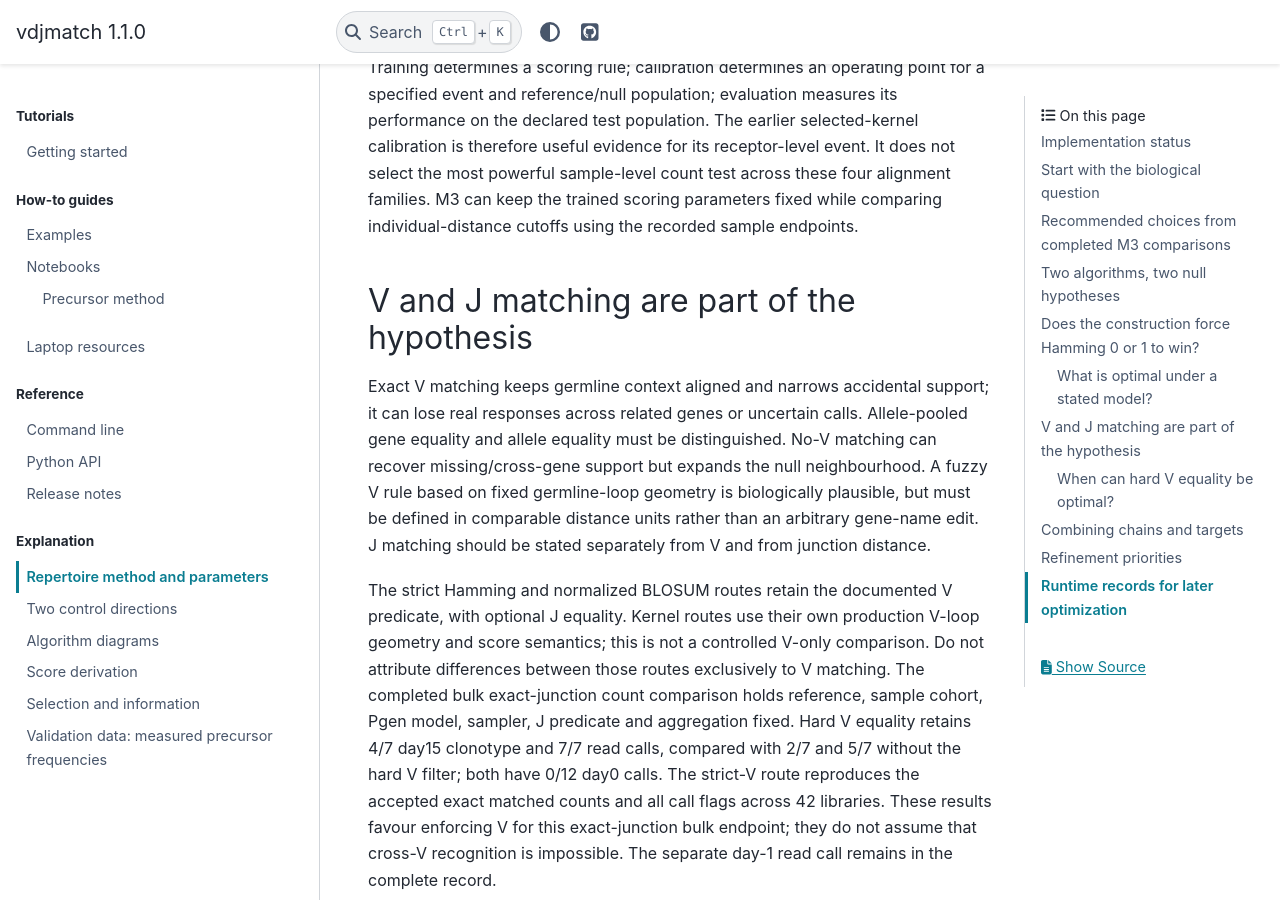
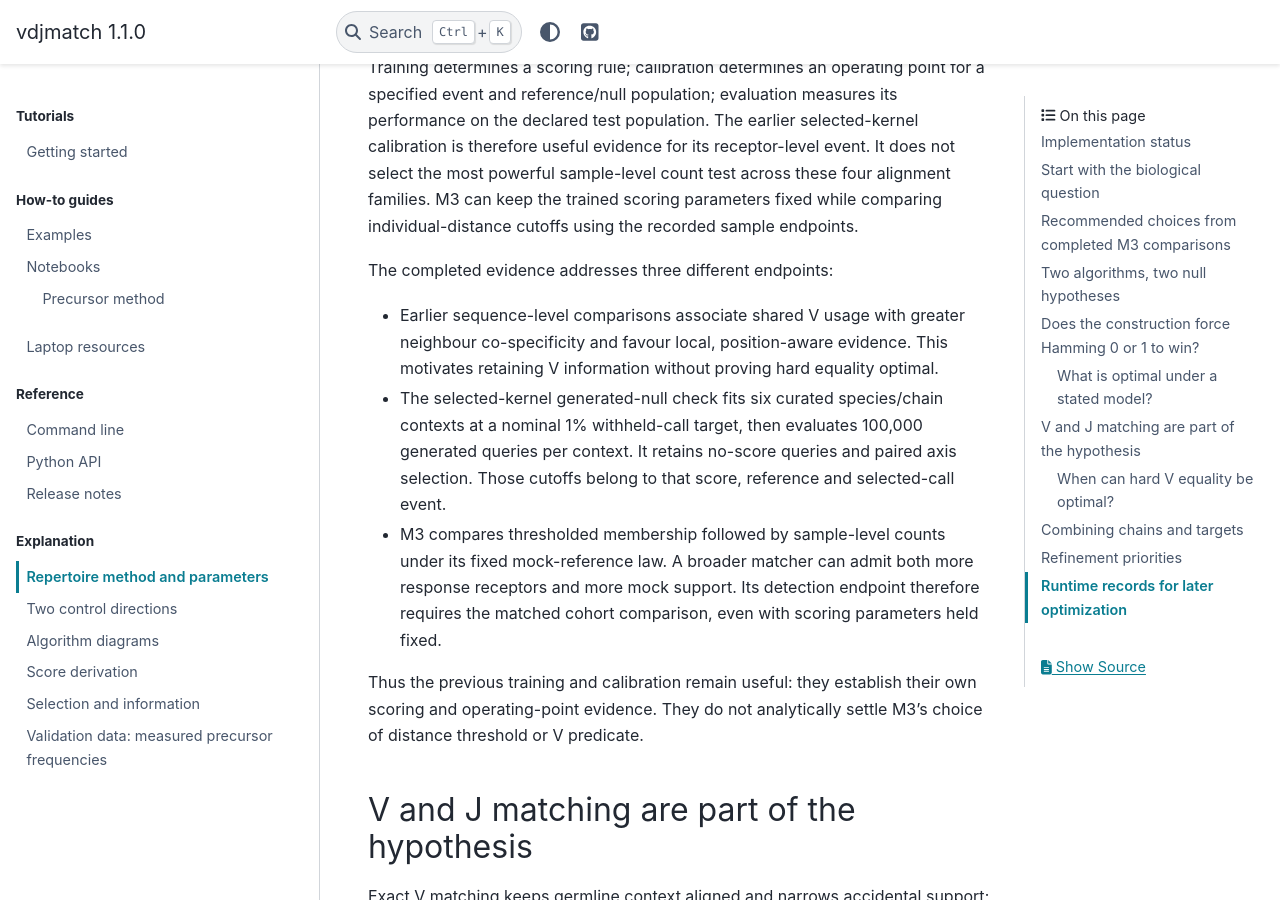
Before and after one commit to antigenomics/vdjmatch, a Sphinx documentation site: the page built from docs/repertoire-method.rst, in a window 1280 px wide and 900 px high, scrolled down 4480 px. Built offline with Sphinx 7.4.7 and the PyData theme 0.15.4, drawn with Linux system fonts in a browser that asks for light colours; pages that are not in the unit, such as notebooks, are missing from menus.

Commit message:
Connect prior V and calibration evidence to M3 endpoint selection

```diff
--- a/docs/repertoire-method.rst
+++ b/docs/repertoire-method.rst
@@ -174,6 +174,24 @@ not select the most powerful sample-level count test across these four
 alignment families. M3 can keep the trained scoring parameters fixed while
 comparing individual-distance cutoffs using the recorded sample endpoints.
 
+The completed evidence addresses three different endpoints:
+
+* Earlier sequence-level comparisons associate shared V usage with greater
+  neighbour co-specificity and favour local, position-aware evidence. This
+  motivates retaining V information without proving hard equality optimal.
+* The selected-kernel generated-null check fits six curated species/chain
+  contexts at a nominal 1% withheld-call target, then evaluates 100,000 generated
+  queries per context. It retains no-score queries and paired axis selection.
+  Those cutoffs belong to that score, reference and selected-call event.
+* M3 compares thresholded membership followed by sample-level counts under its
+  fixed mock-reference law. A broader matcher can admit both more response
+  receptors and more mock support. Its detection endpoint therefore requires
+  the matched cohort comparison, even with scoring parameters held fixed.
+
+Thus the previous training and calibration remain useful: they establish their
+own scoring and operating-point evidence. They do not analytically settle M3's
+choice of distance threshold or V predicate.
+
 V and J matching are part of the hypothesis
 -------------------------------------------
 
```
